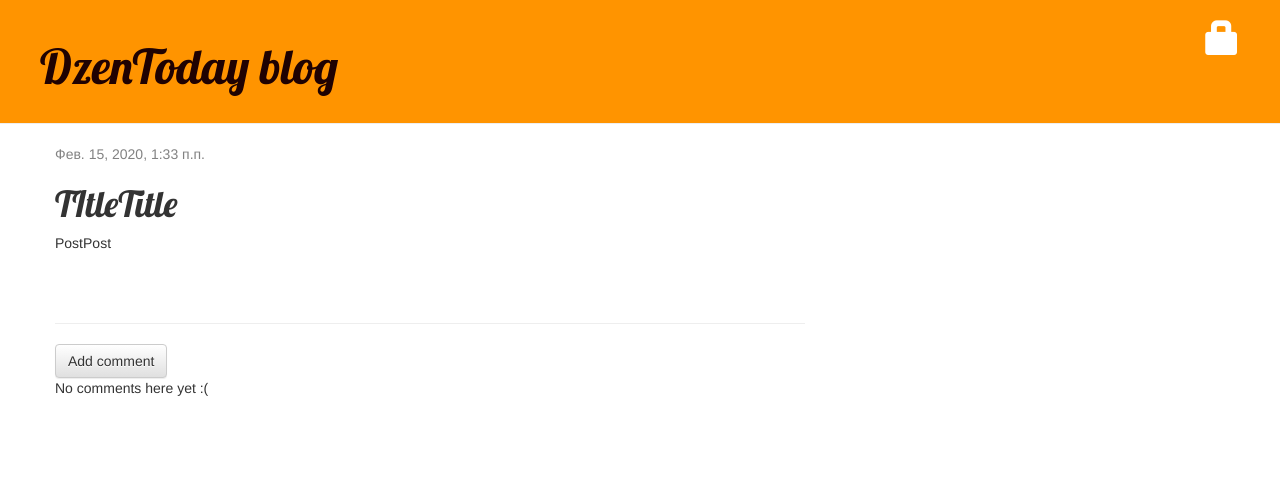
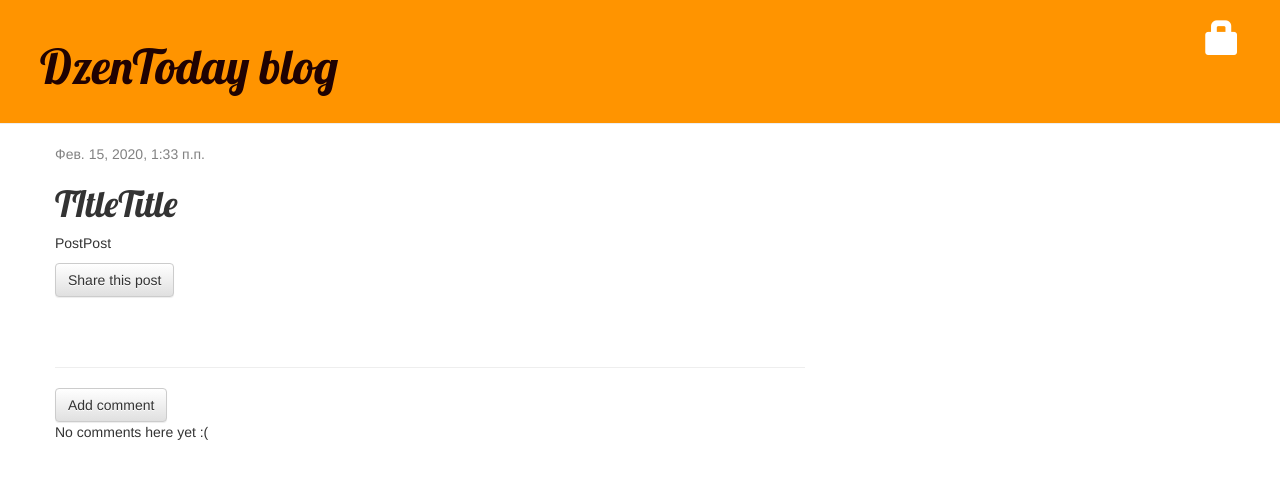
Before and after one commit to biggreenrm/DzenBlog, a Django app: a page that uses blog/templates/blog/post_detail.html in a window 1280 px wide. Shown: the top 479 px of the page. Run offline with Django 3.2, Linux system fonts and the light colour scheme; data comes from the database, SQL or seed files in the repository; some libraries are stand-ins or nearby versions.

Commit message:
[Add] NW system of sharing posts

```diff
--- a/blog/templates/blog/forms.py
+++ b/blog/templates/blog/forms.py
@@ -23,7 +23,7 @@ class CommentForm(forms.ModelForm):
 
 """ this is own created form that provide ability to send article
 and share them using only email. Form is real form in the straight sense,
-can field by anything"""
+can be filled by anything"""
 
 class PostSendForm(forms.Form):
     name = forms.CharField(max_length=25)
--- a/blog/templates/blog/post_detail.html
+++ b/blog/templates/blog/post_detail.html
@@ -16,6 +16,9 @@
         {% endif %}
         <h1>{{ post.title }}</h1>
         <p>{{ post.text|linebreaksbr }}</p>
+        <p>
+            <a class="btn btn-default" href="{% url 'post_share' slug=post.slug %}">Share this post</a>
+        </p>
     </div>
     <hr>
         <a class="btn btn-default" href="{% url 'add_comment_to_post' slug=post.slug %}">Add comment</a>
--- a/blog/templates/blog/post_edit.html
+++ b/blog/templates/blog/post_edit.html
@@ -2,7 +2,8 @@
 
 {% block content %}
     <h1>New post</h1>
-    <form method="POST" class="post-form">{% csrf_token %}
+    <form method="POST" class="post-form">
+        {% csrf_token %}
         {{ form.as_p }}
         <button type="submit" class="save btn btn-default">Save</button>
     </form>
--- a/blog/urls.py
+++ b/blog/urls.py
@@ -8,7 +8,7 @@ from . import views
 urlpatterns = [
     path('', views.post_list, name='post_list'), #'' - этот шаблон соответствует пустой строке
     path('post/<slug>/', views.post_detail, name='post_detail'),
-    path('post/<slug>/share', views.post_share, name='post_share'),
+    path('post/<slug>/share/', views.post_share, name='post_share'),
     path('new/', views.post_new, name='post_new'),
     path('post/<slug>/edit/', views.post_edit, name='post_edit'),
     path('drafts/', views.post_draft_list, name='post_draft_list'),
--- a/blog/views.py
+++ b/blog/views.py
@@ -7,6 +7,7 @@ from django.shortcuts import redirect
 from django.contrib.auth.decorators import login_required
 from autoslug import AutoSlugField
 from django.core.paginator import Paginator, EmptyPage, PageNotAnInteger
+from django.core.mail import send_mail
 
 
 # Create your views here.
@@ -113,7 +114,7 @@ def post_share(request, slug):
         form = PostSendForm(request.POST) #here form is saved
         if form.is_valid(): # form is validated
             cd = form.cleaned_data #sending email
-            post_url = request.build.absolute_uri(post.get_abslolute_url())
+            post_url = request.build_absolute_uri(post.get_abslolute_url())
             subject = '{} ({}) recommends you reading "{}"'.format(
                 cd['name'],
                 cd['email'],
@@ -121,16 +122,14 @@ def post_share(request, slug):
             )
             message = 'Read "{}" at {}\n\n{}\'s comments:{}'.format(
                 post.title,
-                post.url,
+                post_url,
                 cd['name'],
                 cd['comments']
             )
             send_mail(subject, message, 'biggreen.rm@gmail.com', [cd['to']])
             sent = True
+            return redirect('post_detail', slug=post.slug)
         else:
             form = PostSendForm()
-            return render(request, 'blog/share.html', {
-                'post': post,
-                'form': form,
-                'sent': sent
-                })
+            return render(request, 'blog/share.html',
+            {'post': post, 'form': form, 'sent': sent})
```
Also changed, not shown: blog/templates/blog/share.html (added, +16 -0 lines).
